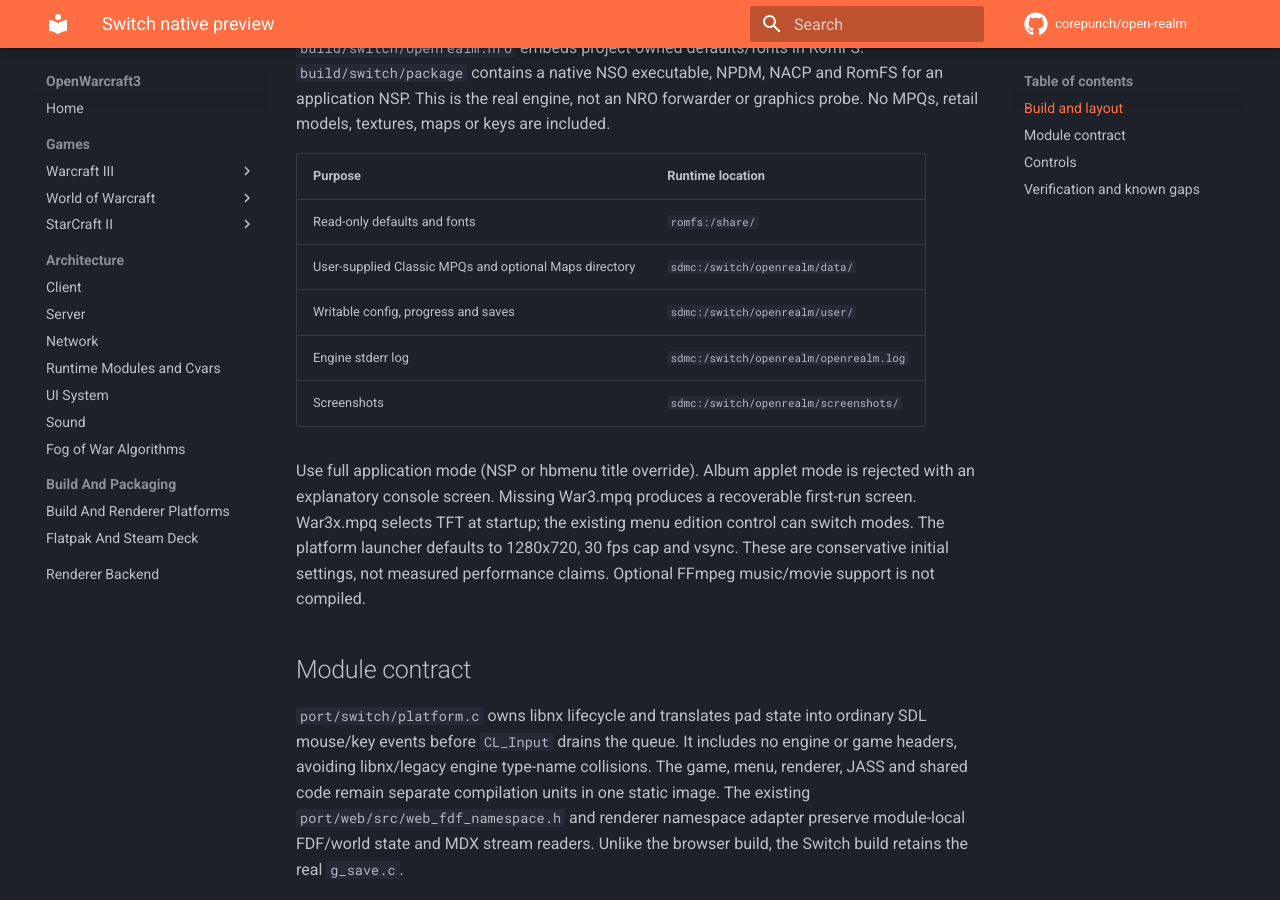
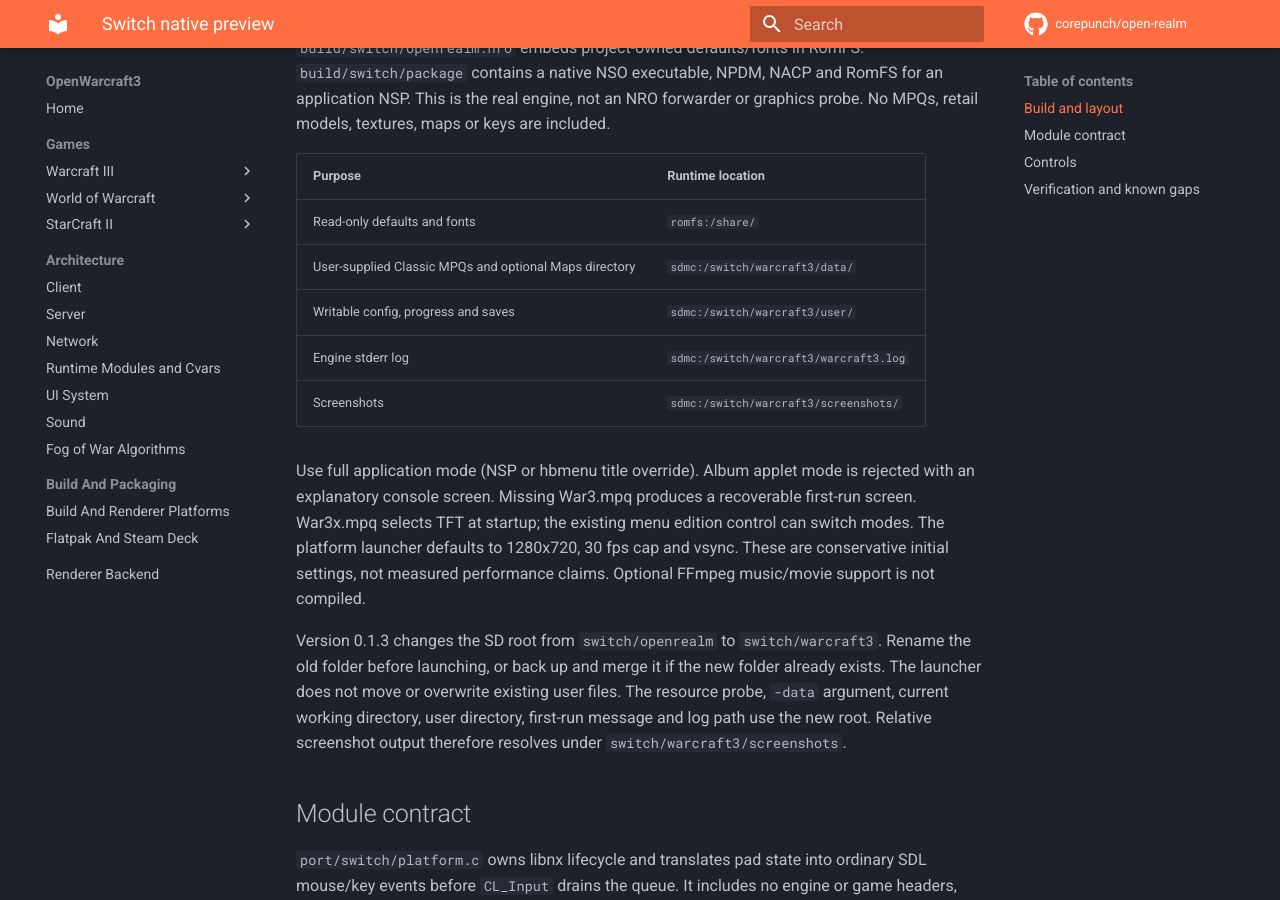
Before and after one commit to zqzhuhai-commits/Warcraft3-switch, an MkDocs documentation site: the page built from docs/platform/switch.md, in a window 1280 px wide and 900 px high, scrolled down 637 px. Built offline with MkDocs 1.6.1 and Material for MkDocs 9.7.7, drawn with Linux system fonts in a browser that asks for light colours; comment, search, counter and statistics services are not loaded.

Commit message:
Move Switch data, saves, logs and screenshots to warcraft3 SD directory; publish 0.1.3

```diff
--- a/docs/platform/switch.md
+++ b/docs/platform/switch.md
@@ -30,10 +30,10 @@
 | Purpose | Runtime location |
 |---|---|
 | Read-only defaults and fonts | `romfs:/share/` |
-| User-supplied Classic MPQs and optional Maps directory | `sdmc:/switch/openrealm/data/` |
-| Writable config, progress and saves | `sdmc:/switch/openrealm/user/` |
-| Engine stderr log | `sdmc:/switch/openrealm/openrealm.log` |
-| Screenshots | `sdmc:/switch/openrealm/screenshots/` |
+| User-supplied Classic MPQs and optional Maps directory | `sdmc:/switch/warcraft3/data/` |
+| Writable config, progress and saves | `sdmc:/switch/warcraft3/user/` |
+| Engine stderr log | `sdmc:/switch/warcraft3/warcraft3.log` |
+| Screenshots | `sdmc:/switch/warcraft3/screenshots/` |
 
 Use full application mode (NSP or hbmenu title override). Album applet mode is
 rejected with an explanatory console screen. Missing War3.mpq produces a
@@ -41,6 +41,13 @@
 edition control can switch modes. The platform launcher defaults to 1280x720,
 30 fps cap and vsync. These are conservative initial settings, not measured
 performance claims. Optional FFmpeg music/movie support is not compiled.
+
+Version 0.1.3 changes the SD root from `switch/openrealm` to `switch/warcraft3`.
+Rename the old folder before launching, or back up and merge it if the new folder
+already exists. The launcher does not move or overwrite existing user files.
+The resource probe, `-data` argument, current working directory, user directory,
+first-run message and log path use the new root. Relative screenshot output
+therefore resolves under `switch/warcraft3/screenshots`.
 
 ## Module contract
 
```
Also changed, not shown: README.md (+8 -7 lines), RELEASE.md (+13 -7 lines), 11 other files.
